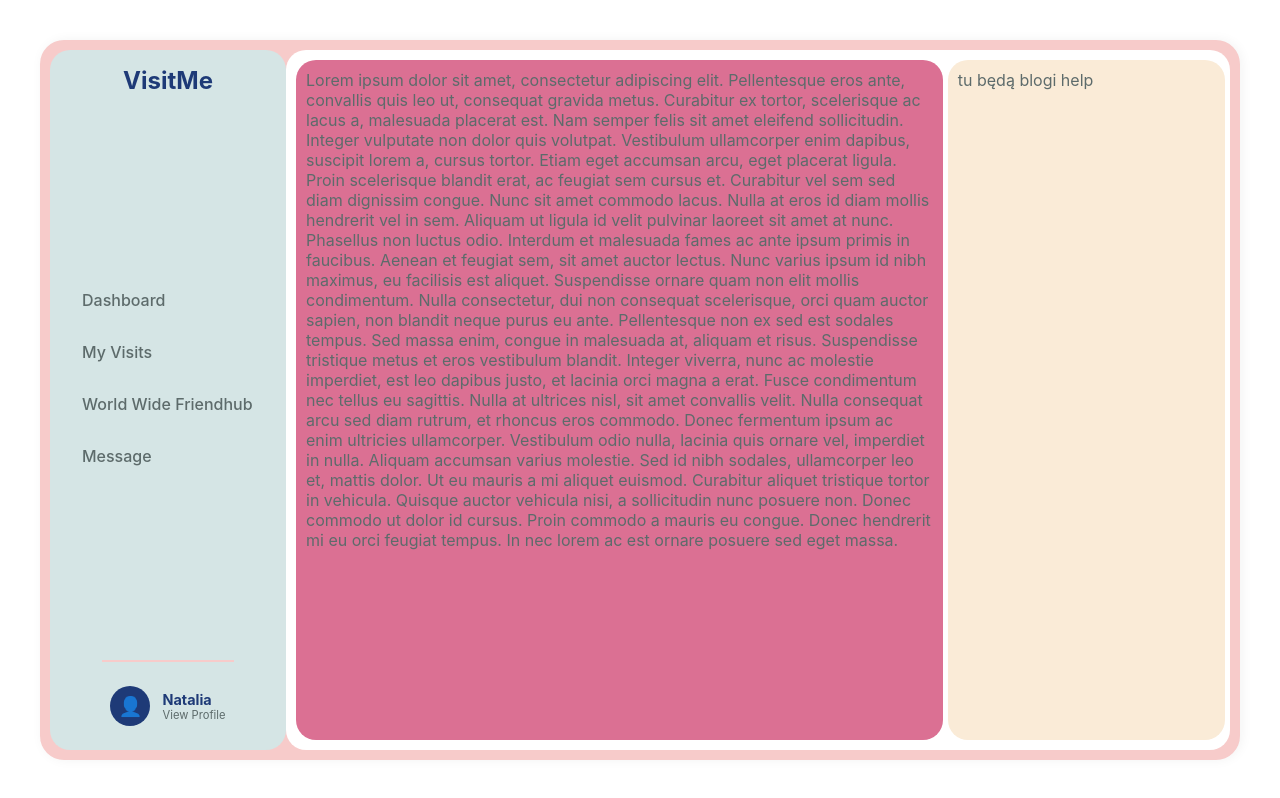
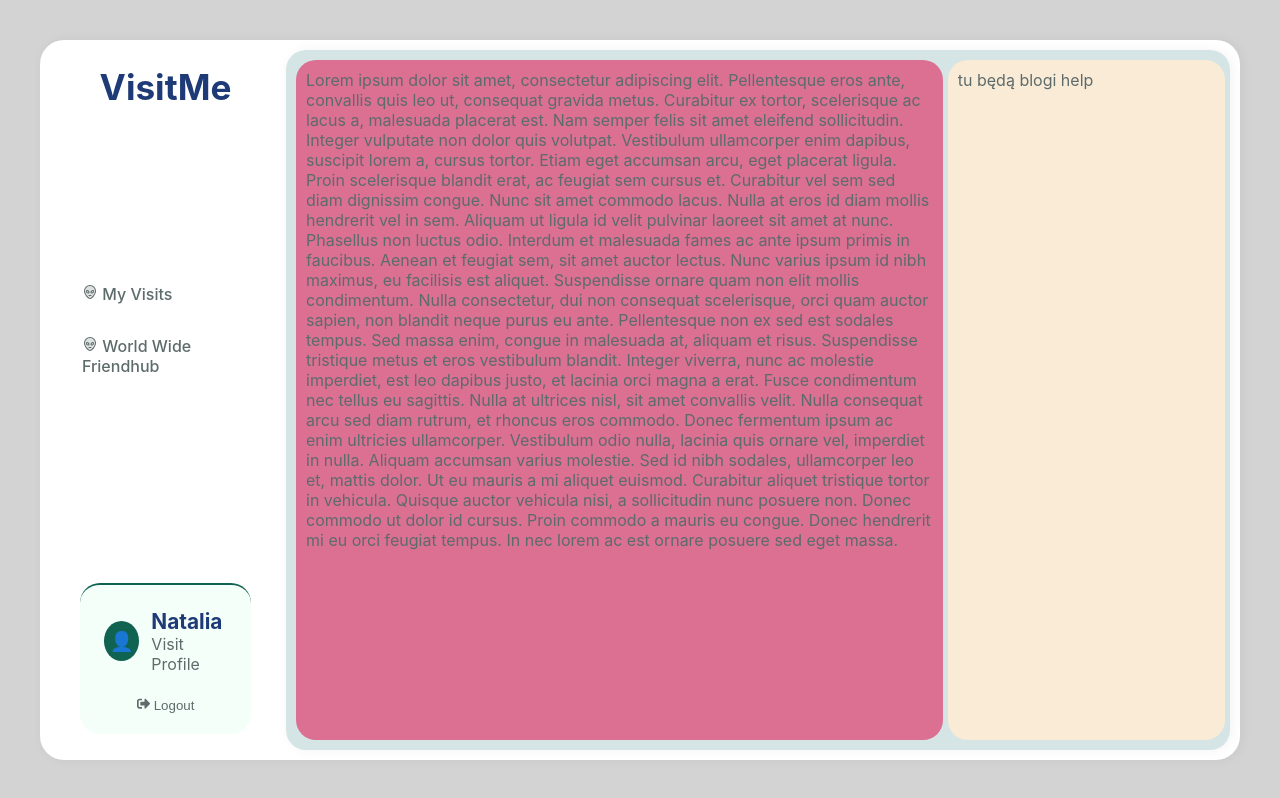
Before and after one commit to kaniapaulina/VisitIt, a React (Vite) app in the folder VisitIt.Frontend/: page /user in a window 1280 px wide. Built offline with nearby package versions, Linux system fonts and the light colour scheme.

Commit message:
feat/userhome: finished up navigation sidebar (FORNOW)

```diff
--- a/VisitIt.Frontend/package.json
+++ b/VisitIt.Frontend/package.json
@@ -15,6 +15,7 @@
     "leaflet": "^1.9.4",
     "react": "^19.2.6",
     "react-dom": "^19.2.6",
+    "react-icons": "^5.6.0",
     "react-leaflet": "^5.0.0",
     "react-router-dom": "^7.15.1",
     "recharts": "^3.8.1"
--- a/VisitIt.Frontend/src/components/Sidebar/Nav.tsx
+++ b/VisitIt.Frontend/src/components/Sidebar/Nav.tsx
@@ -1,23 +1,43 @@
 import './NavStyle.css'
+import {Link, useNavigate} from 'react-router-dom'
+import { FaSignOutAlt} from 'react-icons/fa';
+import { PiAlienDuotone } from "react-icons/pi";
 
 const Nav = () => {
+    const navigate = useNavigate();
+
+    const handleLogout = () => {
+        navigate('/')
+    }
+
     return(
         <>
         <nav className="navbar">
-            <div className="nav-logo">VisitMe</div>
+            <div className="nav-header">
+                <Link to="/user" className="home-link">
+                <div className="nav-brand">VisitMe</div>
+                </Link>
+            </div>
+
             <div className="nav-links">
-                <a href="#">Dashboard</a>
-                <a href="#">My Visits</a>
-                <a href="#">World Wide Friendhub</a>
-                <a href="#">Message</a>
+                <a href="#"> <PiAlienDuotone/> My Visits</a>
+                <a href="#"> <PiAlienDuotone/> World Wide Friendhub</a>
             </div>
+
             <div className="nav-footer">
+                <Link to="/user/profile" className="nav-profile-link">
                 <div className="user-info">
-                <div className="user-avatar">👤</div>
-                <div className="user-details">
-                    <strong>Natalia</strong>
-                    <span>View Profile</span>
+                    <div className="user-avatar">👤</div>
+                    <div className="user-details">
+                        <strong>Natalia</strong>
+                        <span>Visit Profile</span>
+                    </div>
                 </div>
+                </Link>
+                <div className="logout-button">
+                    <button onClick={handleLogout} className="logout-btn">
+                        <FaSignOutAlt /> Logout
+                    </button>
                 </div>
             </div>
         </nav>
--- a/VisitIt.Frontend/src/components/Sidebar/NavStyle.css
+++ b/VisitIt.Frontend/src/components/Sidebar/NavStyle.css
@@ -6,12 +6,34 @@
   justify-content: space-between;
   align-items: center;
   padding: 1rem 2rem;
-  background-color: #D5E5E5;
   border-radius: 20px;
 }
 
-.nav-logo {
-  font-size: 1.5rem;
+.nav-header {
+  display: flex;
+  justify-content: center;
+}
+
+.nav-footer {
+  align-items: center;
+  display: flex;
+  gap: 10px;
+  flex-direction: column;
+  justify-content: space-between;
+  padding: 1rem;
+}
+
+.home-link {
+  text-decoration: none;
+  transition: all 0.2s;
+}
+
+.home-link:hover {
+  transform: scale(1.05);
+}
+
+.nav-brand {
+  font-size: 2.2rem;
   font-weight: bold;
   color: #1E3A77;
 }
@@ -21,6 +43,7 @@
   display: flex;
   flex-direction: column;
   gap: 2rem;
+  margin-bottom: 30px;
 }
 
 .nav-links a {
@@ -44,11 +67,19 @@
 
 .nav-footer {
   padding-top: 1rem;
-  border-top: 2px solid #F7CBCA;
+  border-top: 2px solid #116351;
+  background-color: mintcream;
+  border-radius: 20px;
+}
+
+.nav-profile-link {
+  text-decoration: none;
 }
 
 .user-info {
   display: flex;
+  flex-direction: row;
+  justify-content: center;
   align-items: center;
   gap: 12px;
   padding: 0.5rem;
@@ -58,13 +89,13 @@
 }
 
 .user-info:hover {
-  background-color: #F7CBCA;
+  background-color: #6cb9a2;
 }
 
 .user-avatar {
   width: 40px;
   height: 40px;
-  background-color: #1E3A77;
+  background-color: #116351;
   border-radius: 50%;
   display: flex;
   align-items: center;
@@ -80,10 +111,31 @@
 
 .user-details strong {
   color: #1E3A77;
-  font-size: 0.9rem;
+  font-size: 1.3rem;
 }
 
 .user-details span {
-  font-size: 0.7rem;
   color: #5D6B6B;
 }
+
+.logout-btn {
+  height: 100%;
+  background-color: transparent;
+  border: none;
+  color: #5D6B6B;
+  font-weight: 500;
+  padding: 5px;
+  border-radius: 12px;
+  transition: background 0.2s;
+}
+
+.logout-btn:hover {
+    background-color: #6cb9a2;
+}
+
+@media (max-width: 1024px) {
+  .nav-header, .nav-footer {
+    width: 100%;
+    flex-direction: row;
+  }
+}
--- a/VisitIt.Frontend/src/pages/user/Home.css
+++ b/VisitIt.Frontend/src/pages/user/Home.css
@@ -1,11 +1,20 @@
+html {
+  background-color: lightgray;
+}
+
+body {
+  background-color: lightgray;
+}
+
 .dashboard {
   display: grid;
   grid-template-columns: 20% 80%;
   height: 90vh;
-  background-color: #F7CBCA;
+  background-color: white;
 
   border-radius: 24px;
   box-shadow: 2px 0 12px rgba(0, 0, 0, 0.05);
+
   margin: 40px;
   padding: 10px;
   align-items: stretch;
@@ -14,6 +23,7 @@
 
 .nav-block {
   grid-column: 1;
+  margin-right: 5px;
 }
 
 .main-block {
@@ -22,7 +32,8 @@
   grid-template-columns: 70% 30%;
   gap: 5px;
   padding: 10px;
-  background-color: white;
+  background-color: #D5E5E5;
+  box-shadow: 2px 0 12px rgba(0, 0, 0, 0.05);
   border-radius: 20px;
   height: 100%;
 }
@@ -32,5 +43,20 @@
 @media (max-width: 1024px) {
   .dashboard {
     height: auto;
+    display: flex;
+    flex-direction: column;
   }
+
+  .main-block {
+    display: flex;
+    flex-direction: column;
+  }
+
+  .nav-block {
+    height: fit-content;
+    margin-right: 0px;
+    margin-bottom: 10px;
+  }
+
+
 }
--- a/VisitIt.Frontend/src/styles/App.css
+++ b/VisitIt.Frontend/src/styles/App.css
@@ -1,6 +1,10 @@
 @import 'leaflet/dist/leaflet.css';
 
-* { box-sizing: border-box; margin: 0; padding: 0; }
+* {
+  box-sizing: border-box;
+  margin: 0;
+  padding: 0;
+}
 
 html, body {
 
```
Also changed, not shown: 1 other file (tests, documents, lock files or other folders).
